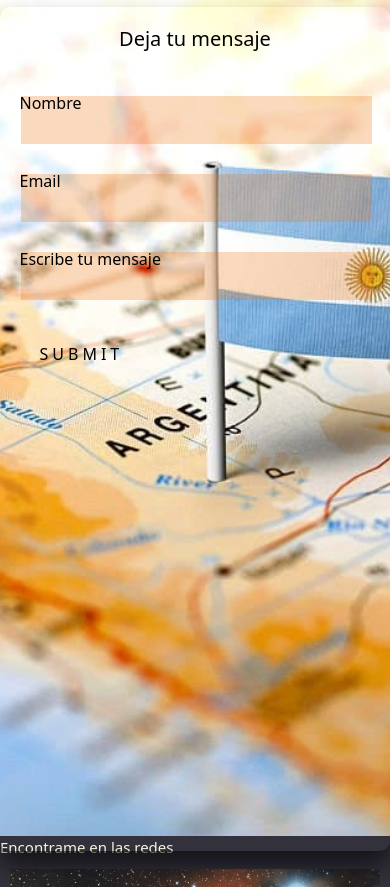
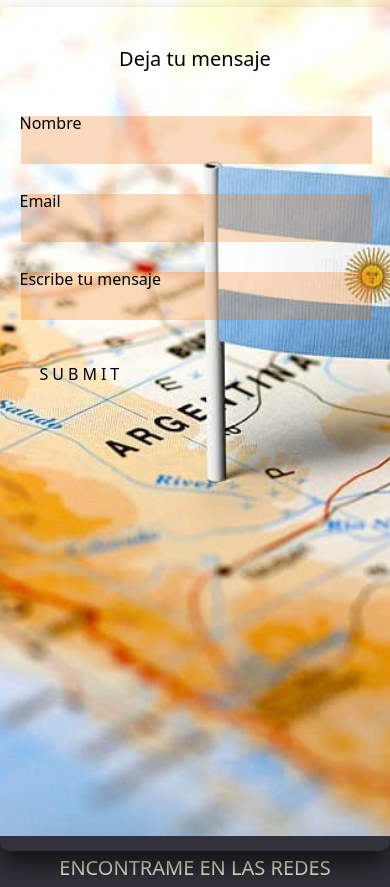
Before and after one commit to claudiaherrera1/42895-Herrera, a website: page pages/contacto.html in a window 390 px wide. Shown: the part 77-964 px from the top of the page. Drawn offline with nearby package versions, Linux system fonts and the light colour scheme.

Commit message:
completa con favicon

```diff
--- a/pages/contacto.html
+++ b/pages/contacto.html
@@ -90,8 +90,9 @@
 
         </div>
         </section>
+
         <section class="mesage">
-            <p class="mesage__cuerpo">Encontrame en las redes</p>
+            <h2>Encontrame en las redes</h2>
         </section>
     </main>
 
--- a/scss/layout/_bio.scss
+++ b/scss/layout/_bio.scss
@@ -32,7 +32,7 @@
     &__texto {
         color: #b1c3c8;
         width: 100%;
-        font-size: 15px;
+        font-size: 18px;
         padding: 2.1em;
     }
 }
--- a/scss/layout/_contacto.scss
+++ b/scss/layout/_contacto.scss
@@ -1,7 +1,7 @@
 /* Contacto----------------------------------------------------------- */
 
 .cform {
-    background-image: url("../images/mapa.jpg")!important;
+    background-image: url("../images/mapa.jpg");
     @extend .d-bienv;
     display: flex;
     flex-wrap: wrap;
@@ -87,3 +87,11 @@
 .user-box {
     padding: 1.5em 0;
 }
+
+.mesage {
+    width: 100%;
+    height: 15vh;
+    text-align: center;
+    text-transform:uppercase;
+    padding: 20px;
+    }
--- a/scss/layout/_mediaqueries.scss
+++ b/scss/layout/_mediaqueries.scss
@@ -321,8 +321,13 @@
 
 }
 
-@media only screen and (max-width:400px) {
-    .contact-box {
+@media only screen and (max-width:450px) {
+    .login-box {
         width: 100%;
+        h2 {
+            margin-top: 20px;
+        }
     }
+
+
 }
```
Also changed, not shown: index.html (+2 -0 lines), css/style.css, images/logo.ico (added), images/maps.webp (deleted), 1 other file.
